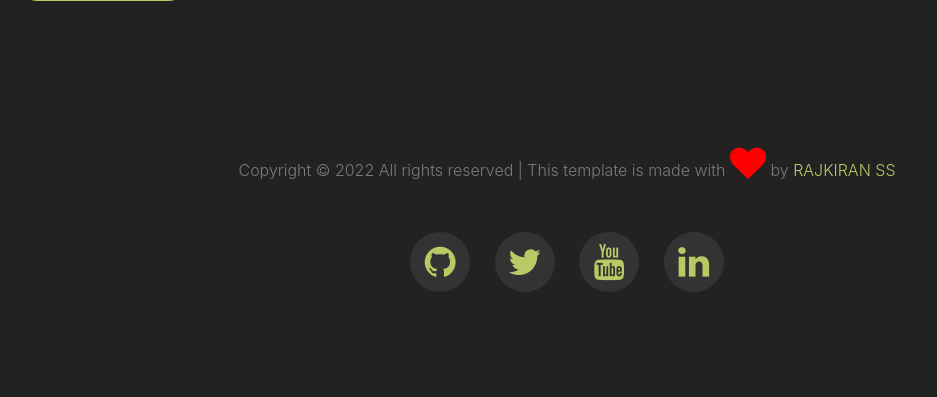
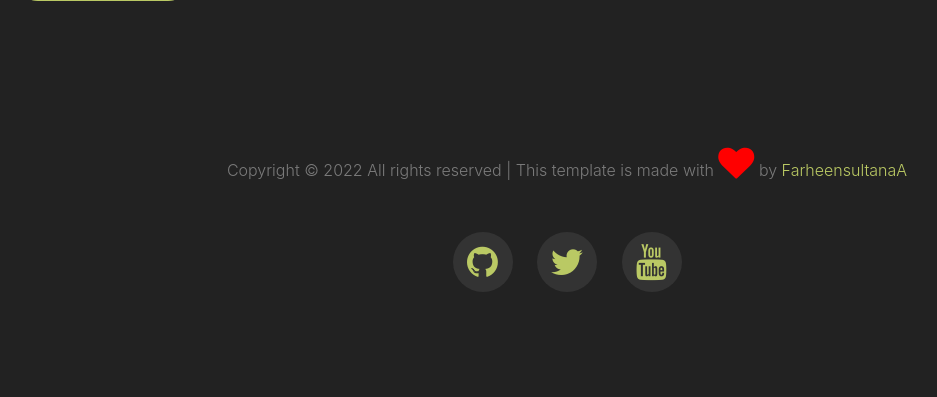
Before and after one commit to IBM-EPBL/IBM-Project-33942-1660229578, a Flask app: page / in a window 1280 px wide. Shown: the part 5680-6077 px from the top of the page, without its empty margins (73-1010 px from the left). Run offline with Flask 2, Linux system fonts and the light colour scheme; some libraries are stand-ins or nearby versions.

Commit message:
Update base.html

```diff
--- a/final_deliverables/templates/base.html
+++ b/final_deliverables/templates/base.html
@@ -73,23 +73,22 @@
 
 			<div class="row mb-5">
 				<p class="col-12 text-center">
-					<!-- Link back to Colorlib can't be removed. Template is licensed under CC BY 3.0. -->
+
 					Copyright &copy;
 					<script>document.write(new Date().getFullYear());</script> All rights reserved | This template is
 					made with <i class="fa fa-heart" style="font-size:36px;color:red" aria-hidden="true"></i> by <a
-						href="https://github.com/ssrajkiran" target="_blank" class="text-primary">RAJKIRAN SS</a>
-					<!-- Link back to Colorlib can't be removed. Template is licensed under CC BY 3.0. -->
+						href="https://github.com/FarheensultanaA" target="_blank" class="text-primary">FarheensultanaA</a>
+
 				</p>
 			</div>
 
 			<div class="row mb-5">
 				<div class="col-md-12 text-center">
 					<p>
-						<a href="https://github.com/ssrajkiran" class="social-item"><span class="fa fa-github" style="font-size:36px"></span></a>
+						<a href="https://github.com/FarheensultanaA" class="social-item"><span class="fa fa-github" style="font-size:36px"></span></a>
 						<a href="https://www.google.com/" class="social-item"><span class="fa fa-twitter" style="font-size:36px"></span></a>
 						<a href="https://www.google.com/" class="social-item"><span class="fa fa-youtube" style="font-size:36px"></span></a>
-						<a href="https://www.linkedin.com/in/rajkiran-s-s-9622871b2/" class="social-item"><span
-							class="fa fa-linkedin" style="font-size:36px"></span></a>
+
 					</p>
 				</div>
 			</div>
```
